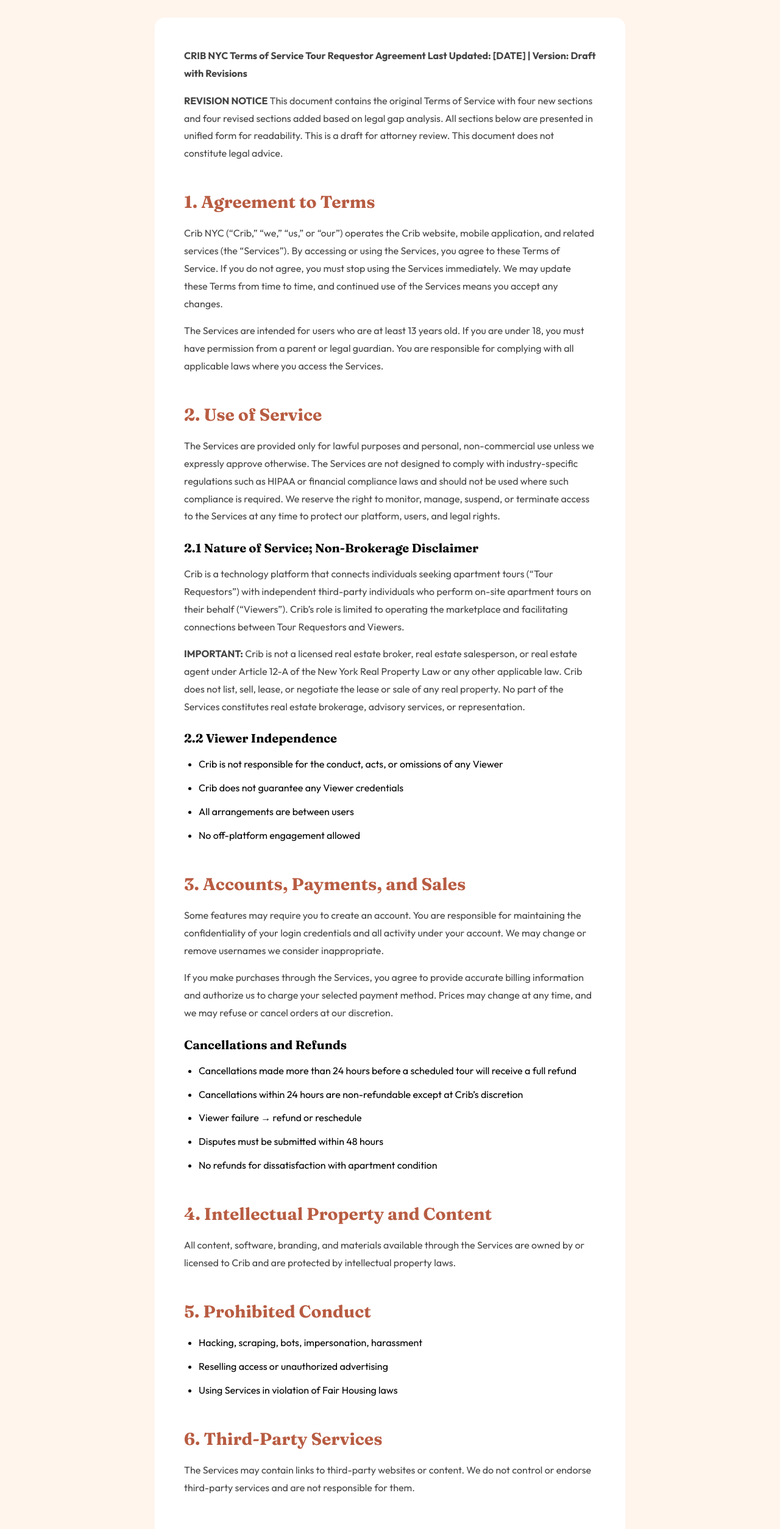
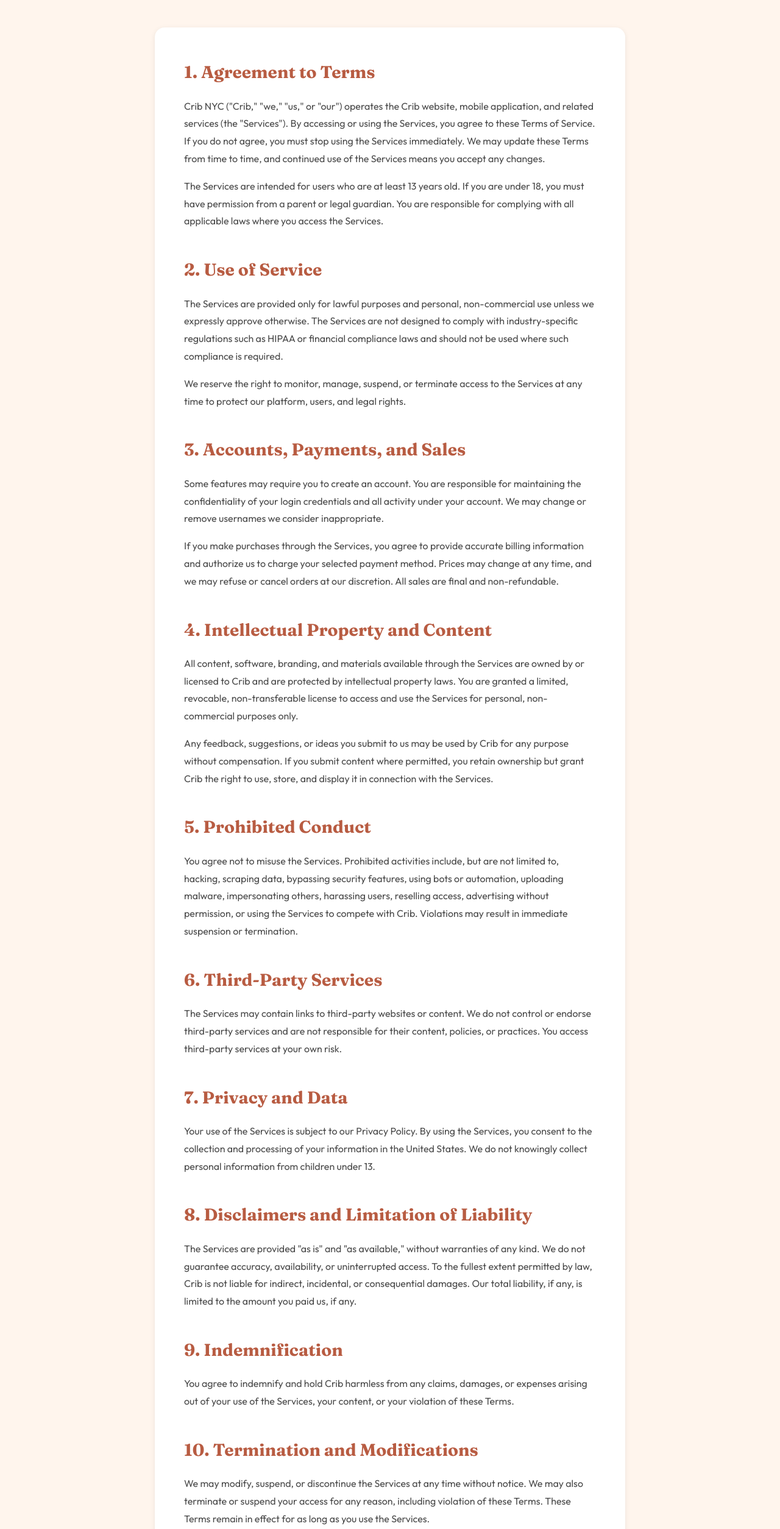
Before and after one commit to cribnyc/cribnyc.github.io, a website: page terms.html in a window 1280 px wide. Shown: the part 254-2762 px from the top of the page at 61% size. Drawn offline with nearby package versions, Linux system fonts and the light colour scheme.

Commit message:
Revert "Update terms.html"

```diff
--- a/terms.html
+++ b/terms.html
@@ -4,256 +4,334 @@
     <meta charset="UTF-8" />
     <meta name="viewport" content="width=device-width, initial-scale=1.0" />
     <title>Crib - Terms & Conditions</title>
-
     <link rel="stylesheet" href="https://cdnjs.cloudflare.com/ajax/libs/bootstrap-icons/1.11.3/font/bootstrap-icons.min.css" />
     <link href="https://fonts.googleapis.com/css2?family=Fraunces:wght@400;500;600;700;800;900&family=Outfit:wght@400;500;600;700&display=swap" rel="stylesheet">
-
     <style>
-* { margin:0; padding:0; box-sizing:border-box; }
+        * {
+            margin: 0;
+            padding: 0;
+            box-sizing: border-box;
+        }
 
         :root {
             --primary: #B85C42;
             --primary-dark: #9a4a35;
+            --primary-light: #c97257;
             --accent: #7A9E7E;
+            --accent-hover: #8bb18f;
+            --main-text: #FFF5ED;
+            --text-dark: #B85C42;
+            --text-gray: #6b7280;
             --bg-light: #FFF5ED;
             --white: #ffffff;
-    --text-gray: #6b7280;
         }
 
         body {
             font-family: 'Outfit', sans-serif;
+            color: #333;
             background: var(--bg-light);
             line-height: 1.8;
         }
 
-h1,h2,h3 { font-family:'Fraunces', serif; }
+        h1, h2, h3, h4 {
+            font-family: 'Fraunces', serif;
+            font-weight: 700;
+        }
 
+        /* Header */
         header {
             position: fixed;
             top: 0;
             width: 100%;
             height: 70px;
-    background: rgba(255,245,237,0.95);
-    display:flex;
-    justify-content:space-between;
-    align-items:center;
-    padding:0 5%;
+            background: rgba(255, 245, 237, 0.95);
+            backdrop-filter: blur(10px);
+            box-shadow: 0 1px 3px rgba(0, 0, 0, 0.1);
+            z-index: 1000;
+            display: flex;
+            align-items: center;
+            justify-content: space-between;
+            padding: 0 5%;
         }
 
         .logo {
-    font-family:'Fraunces', serif;
-    font-weight:900;
-    font-size:28px;
-    color:var(--primary);
+            font-family: 'Fraunces', serif;
+            font-weight: 900;
+            font-size: 28px;
+            color: var(--primary);
+            text-decoration: none;
         }
 
         .back-link {
-    color:var(--primary);
-    text-decoration:none;
-    display:flex;
-    gap:8px;
-    align-items:center;
+            color: var(--primary);
+            text-decoration: none;
+            font-weight: 600;
+            display: flex;
+            align-items: center;
+            gap: 8px;
+            transition: color 0.3s;
         }
 
+        .back-link:hover {
+            color: var(--primary-dark);
+        }
+
+        /* Main Content */
         .terms-container {
-    max-width:900px;
-    margin:120px auto 60px;
-    padding:0 5%;
+            max-width: 900px;
+            margin: 120px auto 60px;
+            padding: 0 5%;
         }
 
         .terms-header {
-    text-align:center;
-    margin-bottom:48px;
+            text-align: center;
+            margin-bottom: 48px;
         }
 
         .terms-header h1 {
-    font-size:48px;
-    color:var(--primary);
+            font-size: 48px;
+            color: var(--primary);
+            margin-bottom: 16px;
         }
 
         .last-updated {
-    color:var(--text-gray);
+            color: var(--text-gray);
+            font-size: 16px;
         }
 
         .terms-content {
-    background:var(--white);
-    padding:48px;
-    border-radius:16px;
+            background: var(--white);
+            padding: 48px;
+            border-radius: 16px;
+            box-shadow: 0 2px 8px rgba(0, 0, 0, 0.08);
         }
 
         .terms-section {
-    margin-bottom:40px;
+            margin-bottom: 40px;
         }
 
         .terms-section h2 {
-    font-size:28px;
-    color:var(--primary);
-    margin-bottom:12px;
+            font-size: 28px;
+            color: var(--primary);
+            margin-bottom: 16px;
         }
 
         .terms-section h3 {
-    font-size:20px;
-    margin-top:20px;
-    margin-bottom:10px;
+            font-size: 22px;
+            color: var(--text-dark);
+            margin-bottom: 12px;
+            margin-top: 24px;
         }
 
         .terms-section p {
-    margin-bottom:16px;
-    color:#444;
+            margin-bottom: 16px;
+            line-height: 1.8;
+            color: #4a4a4a;
         }
 
-ul { margin-left:24px; margin-bottom:16px; }
-li { margin-bottom:10px; }
+        .terms-section ul, .terms-section ol {
+            margin-left: 24px;
+            margin-bottom: 16px;
+        }
 
+        .terms-section li {
+            margin-bottom: 12px;
+            color: #4a4a4a;
+        }
+
+        .highlight {
+            background: #fef3c7;
+            padding: 2px 6px;
+            border-radius: 4px;
+        }
+
+        /* Footer */
         footer {
-    padding:60px 5% 40px;
-    background:var(--accent);
-    color:white;
-    text-align:center;
+            padding: 60px 5% 40px;
+            background: var(--accent);
+            color: var(--white);
+            text-align: center;
+        }
+
+        footer a {
+            color: var(--primary);
+            text-decoration: none;
+        }
+
+        footer a:hover {
+            text-decoration: underline;
+        }
+
+        @media (max-width: 768px) {
+            .terms-header h1 {
+                font-size: 36px;
+            }
+
+            .terms-content {
+                padding: 32px 24px;
+            }
+
+            .terms-section h2 {
+                font-size: 24px;
+            }
         }
     </style>
 </head>
-
 <body>
-
     <header>
-    <div class="logo">Crib</div>
-    <a href="#" class="back-link">
+        <a href="index.html" class="logo">Crib</a>
+        <a href="index.html" class="back-link">
             <i class="bi bi-arrow-left"></i>
-        Back to Home
+            <span>Back to Home</span>
         </a>
     </header>
 
     <div class="terms-container">
-
         <div class="terms-header">
             <h1>Terms & Conditions</h1>
             <p class="last-updated">Last updated: January 12, 2026</p>
         </div>
 
         <div class="terms-content">
-
-<div class="terms-section">
-<p><strong>CRIB NYC Terms of Service Tour Requestor Agreement Last Updated: [DATE] | Version: Draft with Revisions</strong></p>
-
-<p><strong>REVISION NOTICE</strong> This document contains the original Terms of Service with four new sections and four revised sections added based on legal gap analysis. All sections below are presented in unified form for readability. This is a draft for attorney review. This document does not constitute legal advice.</p>
-</div>
-
             <div class="terms-section">
                 <h2>1. Agreement to Terms</h2>
-<p>Crib NYC (“Crib,” “we,” “us,” or “our”) operates the Crib website, mobile application, and related services (the “Services”). By accessing or using the Services, you agree to these Terms of Service. If you do not agree, you must stop using the Services immediately. We may update these Terms from time to time, and continued use of the Services means you accept any changes.</p>
-
-<p>The Services are intended for users who are at least 13 years old. If you are under 18, you must have permission from a parent or legal guardian. You are responsible for complying with all applicable laws where you access the Services.</p>
+                <p>
+                    Crib NYC ("Crib," "we," "us," or "our") operates the Crib website, mobile application, and
+                    related services (the "Services"). By accessing or using the Services, you agree to these Terms of Service.
+                    If you do not agree, you must stop using the Services immediately. We may update these Terms from time to time,
+                    and continued use of the Services means you accept any changes.
+                </p>
+                <p>
+                    The Services are intended for users who are at least 13 years old. If you are under 18, you must have permission
+                    from a parent or legal guardian. You are responsible for complying with all applicable laws where you access the Services.
+                </p>
             </div>
 
             <div class="terms-section">
                 <h2>2. Use of Service</h2>
-<p>The Services are provided only for lawful purposes and personal, non-commercial use unless we expressly approve otherwise. The Services are not designed to comply with industry-specific regulations such as HIPAA or financial compliance laws and should not be used where such compliance is required. We reserve the right to monitor, manage, suspend, or terminate access to the Services at any time to protect our platform, users, and legal rights.</p>
-
-<h3>2.1 Nature of Service; Non-Brokerage Disclaimer</h3>
-<p>Crib is a technology platform that connects individuals seeking apartment tours (“Tour Requestors”) with independent third-party individuals who perform on-site apartment tours on their behalf (“Viewers”). Crib’s role is limited to operating the marketplace and facilitating connections between Tour Requestors and Viewers.</p>
-
-<p><strong>IMPORTANT:</strong> Crib is not a licensed real estate broker, real estate salesperson, or real estate agent under Article 12-A of the New York Real Property Law or any other applicable law. Crib does not list, sell, lease, or negotiate the lease or sale of any real property. No part of the Services constitutes real estate brokerage, advisory services, or representation.</p>
-
-<h3>2.2 Viewer Independence</h3>
-<ul>
-<li>Crib is not responsible for the conduct, acts, or omissions of any Viewer</li>
-<li>Crib does not guarantee any Viewer credentials</li>
-<li>All arrangements are between users</li>
-<li>No off-platform engagement allowed</li>
-</ul>
+                <p>
+                    The Services are provided only for lawful purposes and personal, non-commercial use unless we expressly approve otherwise.
+                    The Services are not designed to comply with industry-specific regulations such as HIPAA or financial compliance laws
+                    and should not be used where such compliance is required.
+                </p>
+                <p>
+                    We reserve the right to monitor, manage, suspend, or terminate access to the Services at any time to protect our platform,
+                    users, and legal rights.
+                </p>
             </div>
 
             <div class="terms-section">
                 <h2>3. Accounts, Payments, and Sales</h2>
-<p>Some features may require you to create an account. You are responsible for maintaining the confidentiality of your login credentials and all activity under your account. We may change or remove usernames we consider inappropriate.</p>
-
-<p>If you make purchases through the Services, you agree to provide accurate billing information and authorize us to charge your selected payment method. Prices may change at any time, and we may refuse or cancel orders at our discretion.</p>
-
-<h3>Cancellations and Refunds</h3>
-<ul>
-<li>Cancellations made more than 24 hours before a scheduled tour will receive a full refund</li>
-<li>Cancellations within 24 hours are non-refundable except at Crib’s discretion</li>
-<li>Viewer failure → refund or reschedule</li>
-<li>Disputes must be submitted within 48 hours</li>
-<li>No refunds for dissatisfaction with apartment condition</li>
-</ul>
+                <p>
+                    Some features may require you to create an account. You are responsible for maintaining the confidentiality of your login
+                    credentials and all activity under your account. We may change or remove usernames we consider inappropriate.
+                </p>
+                <p>
+                    If you make purchases through the Services, you agree to provide accurate billing information and authorize us to charge
+                    your selected payment method. Prices may change at any time, and we may refuse or cancel orders at our discretion.
+                    All sales are final and non-refundable.
+                </p>
             </div>
 
             <div class="terms-section">
                 <h2>4. Intellectual Property and Content</h2>
-<p>All content, software, branding, and materials available through the Services are owned by or licensed to Crib and are protected by intellectual property laws.</p>
+                <p>
+                    All content, software, branding, and materials available through the Services are owned by or licensed to Crib and are
+                    protected by intellectual property laws. You are granted a limited, revocable, non-transferable license to access and
+                    use the Services for personal, non-commercial purposes only.
+                </p>
+                <p>
+                    Any feedback, suggestions, or ideas you submit to us may be used by Crib for any purpose without compensation.
+                    If you submit content where permitted, you retain ownership but grant Crib the right to use, store, and display it in
+                    connection with the Services.
+                </p>
             </div>
 
             <div class="terms-section">
                 <h2>5. Prohibited Conduct</h2>
-<ul>
-<li>Hacking, scraping, bots, impersonation, harassment</li>
-<li>Reselling access or unauthorized advertising</li>
-<li>Using Services in violation of Fair Housing laws</li>
-</ul>
+                <p>
+                    You agree not to misuse the Services. Prohibited activities include, but are not limited to, hacking, scraping data,
+                    bypassing security features, using bots or automation, uploading malware, impersonating others, harassing users,
+                    reselling access, advertising without permission, or using the Services to compete with Crib. Violations may result in
+                    immediate suspension or termination.
+                </p>
             </div>
 
             <div class="terms-section">
                 <h2>6. Third-Party Services</h2>
-<p>The Services may contain links to third-party websites or content. We do not control or endorse third-party services and are not responsible for them.</p>
+                <p>
+                    The Services may contain links to third-party websites or content. We do not control or endorse third-party services
+                    and are not responsible for their content, policies, or practices. You access third-party services at your own risk.
+                </p>
             </div>
 
             <div class="terms-section">
-<h2>7. Privacy, Data, and Tour Recordings</h2>
-<p>Your use of the Services is subject to our Privacy Policy.</p>
-
-<h3>Tour Recording Policy</h3>
-<ul>
-<li>Recordings are for Tour Requestor benefit and quality assurance</li>
-<li>Retention period: [X] days</li>
-<li>Limited access to recordings</li>
-<li>No sharing without consent</li>
-</ul>
-
-<h3>7.1 Listing Accuracy Disclaimer</h3>
-<p>Crib does not verify or guarantee listing accuracy. Users must conduct independent due diligence.</p>
+                <h2>7. Privacy and Data</h2>
+                <p>
+                    Your use of the Services is subject to our Privacy Policy. By using the Services, you consent to the collection and
+                    processing of your information in the United States. We do not knowingly collect personal information from children
+                    under 13.
+                </p>
             </div>
 
             <div class="terms-section">
                 <h2>8. Disclaimers and Limitation of Liability</h2>
-<p>The Services are provided “as is” and “as available,” without warranties of any kind. Liability is limited to the amount paid for the specific service.</p>
+                <p>
+                    The Services are provided "as is" and "as available," without warranties of any kind. We do not guarantee accuracy,
+                    availability, or uninterrupted access. To the fullest extent permitted by law, Crib is not liable for indirect,
+                    incidental, or consequential damages. Our total liability, if any, is limited to the amount you paid us, if any.
+                </p>
             </div>
 
             <div class="terms-section">
                 <h2>9. Indemnification</h2>
-<p>You agree to indemnify and hold Crib harmless from any claims arising from your use of the Services.</p>
-
-<h3>9.1 Fair Housing Compliance</h3>
-<p>Crib complies with all applicable fair housing laws. Discriminatory use of the Services is strictly prohibited.</p>
+                <p>
+                    You agree to indemnify and hold Crib harmless from any claims, damages, or expenses arising out of your use of the
+                    Services, your content, or your violation of these Terms.
+                </p>
             </div>
 
             <div class="terms-section">
                 <h2>10. Termination and Modifications</h2>
-<p>We may modify, suspend, or terminate the Services at any time.</p>
+                <p>
+                    We may modify, suspend, or discontinue the Services at any time without notice. We may also terminate or suspend
+                    your access for any reason, including violation of these Terms. These Terms remain in effect for as long as you use the Services.
+                </p>
             </div>
 
             <div class="terms-section">
                 <h2>11. Governing Law and Disputes</h2>
-<p>These Terms are governed by the laws of the State of New York. Disputes are resolved through arbitration.</p>
+                <p>
+                    These Terms are governed by the laws of the State of New York. Most disputes will be resolved through binding
+                    arbitration rather than court, and class actions are not permitted. Certain disputes, such as intellectual property
+                    claims or requests for injunctive relief, may be brought in court.
+                </p>
             </div>
 
             <div class="terms-section">
                 <h2>12. Electronic Communications</h2>
-<p>You consent to receive communications electronically.</p>
+                <p>
+                   You consent to receive communications electronically and agree that electronic notices, records, and signatures are
+                    legally binding.
+                </p>
             </div>
 
             <div class="terms-section">
                 <h2>13. Contact Information</h2>
-<p>Crib New York City, USA<br>Email: teamcribnyc@gmail.com</p>
+                <p>
+                    If you have any questions about these Terms, please contact us at:
+                </p>
+                <p>
+                    <strong>Crib</strong><br>
+                    New York City, USA<br>
+                    Email: teamcribnyc@gmail.com
+                </p>
             </div>
-
         </div>
     </div>
 
     <footer>
-<p>&copy; 2026 Crib. All rights reserved.</p>
+        <p>&copy; 2026 Crib. All rights reserved. | <a href="index.html">Home</a>
     </footer>
-
 </body>
 </html>
```
Lines whose indentation alone changed are shown as unchanged.
